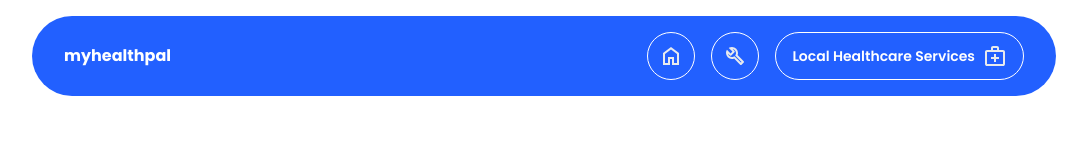
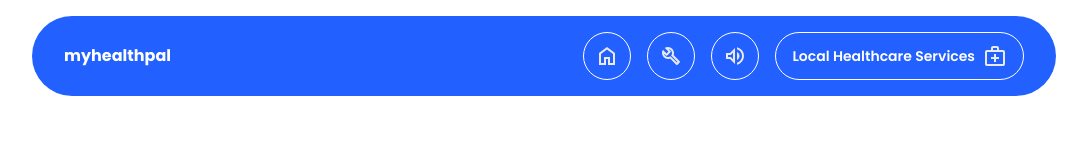
Before and after one commit to MasaKagami/myhealthpal--frontend, a Next.js app: page / in a window 1280 px wide. Shown: the top 156 px of the page, without its empty margins (96-1183 px from the left). Built offline with nearby package versions, Linux system fonts and the light colour scheme.

Commit message:
zen audio with pause function.

```diff
--- a/src/app/page.tsx
+++ b/src/app/page.tsx
@@ -17,7 +17,6 @@ export default function Home() {
         <Navbar />
         <Landing />
       </div>
-      <Info />
       <Footer />
     </>
   );
--- a/src/components/navbar/navbar.tsx
+++ b/src/components/navbar/navbar.tsx
@@ -1,12 +1,31 @@
 "use client"
+import React, { useRef, useState } from "react";
+import Link from "next/link";
 
-import Link from "next/link";
-// import { usePathname } from "next/navigation";
+
 export default function Navbar() {
-  // const pathname = usePathname();
+
+  const [isMuted, setIsMuted] = useState(false);
+  const audioRef = useRef(null);
+
+  const toggleMute = () => {
+    if (audioRef.current) {
+      audioRef.current.muted = !isMuted;
+      setIsMuted(!isMuted);
+    }
+  };
+
 
   return (
-    <div className="flex py-4 w-full justify-between items-center bg-myblue rounded-full mt-4 px-8">
+    <>
+      <audio ref={audioRef} autoPlay loop>
+        <source src="../audio/zen.mp3"
+
+
+        type="audio/mp3" />
+        Your browser does not support the audio element.
+      </audio>
+      <div className="z-40 sticky top-4 flex py-4 w-full justify-between items-center bg-myblue rounded-full mt-4 px-8">
         <p className="font-bold text-white">myhealthpal</p>
         <div className="flex items-center gap-4">
           <Link href="/">
@@ -21,6 +40,17 @@ export default function Navbar() {
             </div>
           </Link>
 
+          <div
+            onClick={toggleMute}
+            className=" bg-myblue btn btn-circle btn-ghost border-white"
+          >
+            {isMuted ? (
+              <svg xmlns="http://www.w3.org/2000/svg" height="24px" viewBox="0 -960 960 960" width="24px" fill="#e8eaed"><path d="M792-56 671-177q-25 16-53 27.5T560-131v-82q14-5 27.5-10t25.5-12L480-368v208L280-360H120v-240h128L56-792l56-56 736 736-56 56Zm-8-232-58-58q17-31 25.5-65t8.5-70q0-94-55-168T560-749v-82q124 28 202 125.5T840-481q0 53-14.5 102T784-288ZM650-422l-90-90v-130q47 22 73.5 66t26.5 96q0 15-2.5 29.5T650-422ZM480-592 376-696l104-104v208Zm-80 238v-94l-72-72H200v80h114l86 86Zm-36-130Z"/></svg>
+            ) : (
+              <svg xmlns="http://www.w3.org/2000/svg" height="24px" viewBox="0 -960 960 960" width="24px" fill="#e8eaed"><path d="M560-131v-82q90-26 145-100t55-168q0-94-55-168T560-749v-82q124 28 202 125.5T840-481q0 127-78 224.5T560-131ZM120-360v-240h160l200-200v640L280-360H120Zm440 40v-322q47 22 73.5 66t26.5 96q0 51-26.5 94.5T560-320ZM400-606l-86 86H200v80h114l86 86v-252ZM300-480Z"/></svg>
+            )}
+          </div>
+
           <Link href="/local-healthcare"> {/*target="_blank" rel="noopener noreferrer"*/}
             <div className="btn rounded-full btn-ghost flex justify-center items-center gap-2 text-white border-white bg-myblue">
               Local Healthcare Services
@@ -29,5 +59,6 @@ export default function Navbar() {
           </Link>
         </div>
       </div>
+    </>
   );
 }
```
Also changed, not shown: 1 other file (tests, documents, lock files or other folders). Lines whose indentation alone changed are shown as unchanged.
